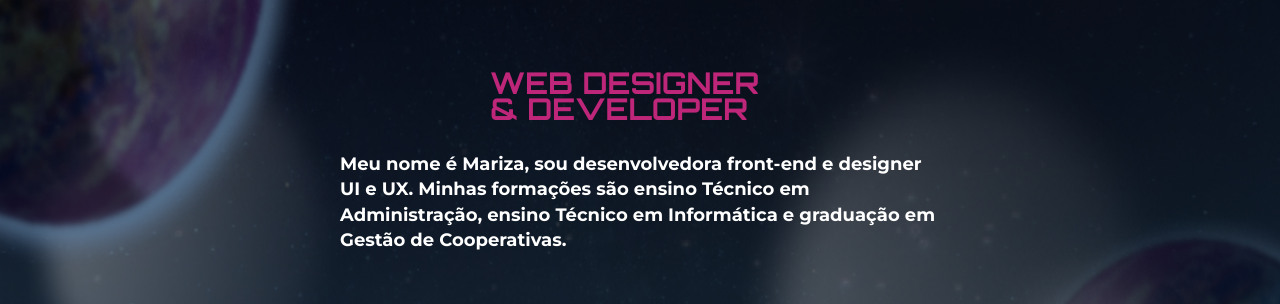
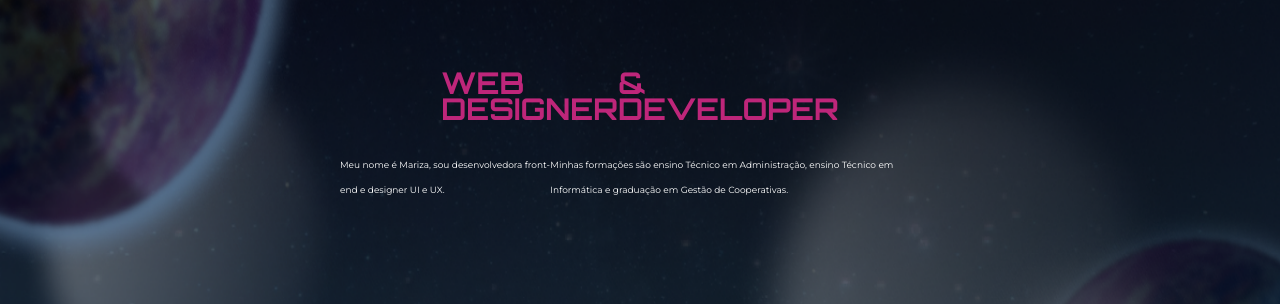
Before and after one commit to MarizaDEV/portfolio_web, a React (Vite) app: page /portfolio-web/home in a window 1280 px wide. Shown: the part 164-468 px from the top of the page. Built offline with nearby package versions, Linux system fonts and the light colour scheme.

Commit message:
Adicionando botões

```diff
--- a/src/app/pages/Home/Home.tsx
+++ b/src/app/pages/Home/Home.tsx
@@ -1,7 +1,14 @@
+import { useNavigate } from "react-router-dom";
+import { Button } from "../../shared/components/Button/Button";
 import { NavBar } from "../../shared/components/Navbar/NavBar";
 import { Box1, Box2, Box3, BoxTop, Container } from "./styles/styles";
 
 export const Home = () => {
+  const navigate = useNavigate();
+
+  const handleClick = () => {
+    navigate("/projetos");
+  };
   return (
     <>
       <Container>
@@ -11,15 +18,26 @@ export const Home = () => {
           </Box1>
           <Box2>
             {" "}
-            <h1>WEB DESIGNER & DEVELOPER</h1>
+            <h1>WEB DESIGNER</h1>
+            <h1>& DEVELOPER</h1>
           </Box2>
           <Box3>
-            <h1>
+            <p>
               Meu nome é Mariza, sou desenvolvedora front-end e designer UI e
-              UX. Minhas formações são ensino Técnico em Administração, ensino
+              UX.
+            </p>
+            <p>
+              Minhas formações são ensino Técnico em Administração, ensino
               Técnico em Informática e graduação em Gestão de Cooperativas.
-            </h1>
+            </p>
           </Box3>
+          <div>
+            <Button
+              label="Secundário"
+              onClick={handleClick}
+              variant="secondary"
+            />
+          </div>
         </BoxTop>
       </Container>
     </>
```
